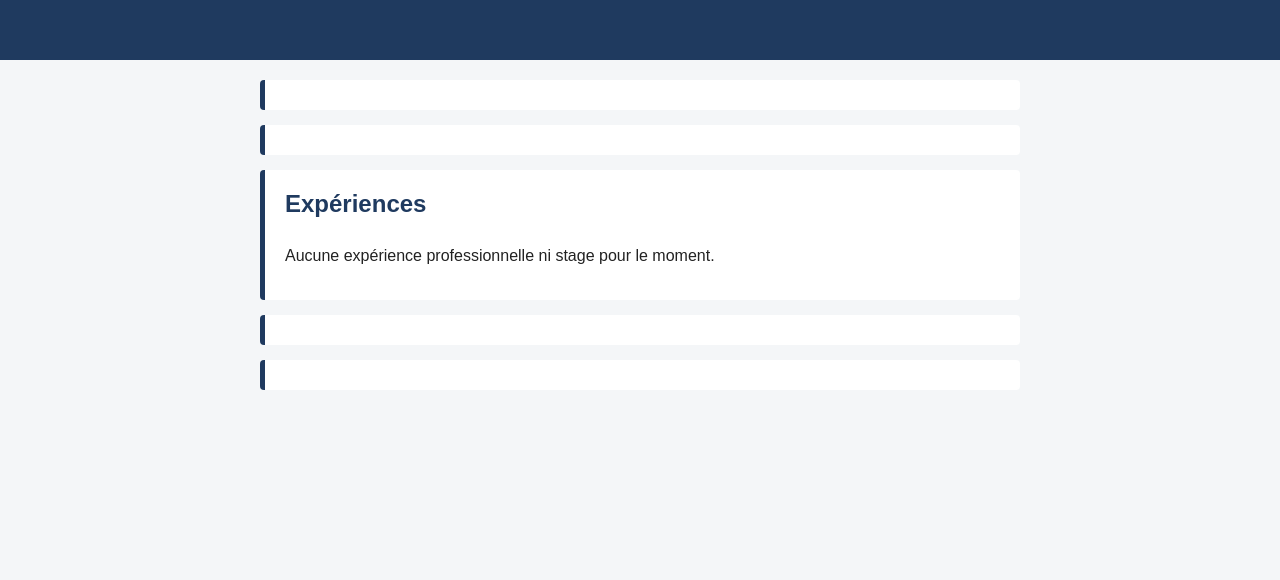
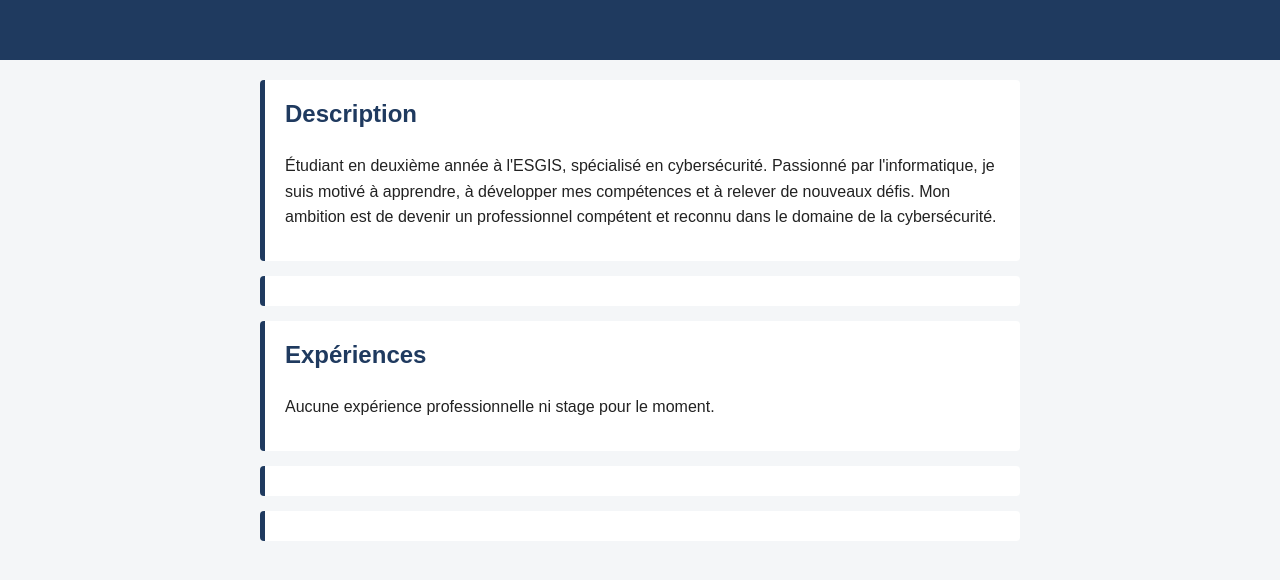
Before and after one commit to Axel-H16/git-mon-cv, a plain HTML site: page index.html in a window 1280 px wide. Drawn offline with Linux system fonts and the light colour scheme.

Commit message:
mise en place de la section description

```diff
--- a/index.html
+++ b/index.html
@@ -13,7 +13,8 @@
 
   <main>
     <section id="description">
-      <!-- @@DESCRIPTION@@ -->
+      <h2>Description</h2>
+      <p>Étudiant en deuxième année à l'ESGIS, spécialisé en cybersécurité. Passionné par l'informatique, je suis motivé à apprendre, à développer mes compétences et à relever de nouveaux défis. Mon ambition est de devenir un professionnel compétent et reconnu dans le domaine de la cybersécurité.</p>
     </section>
 
     <section id="formations">
```
